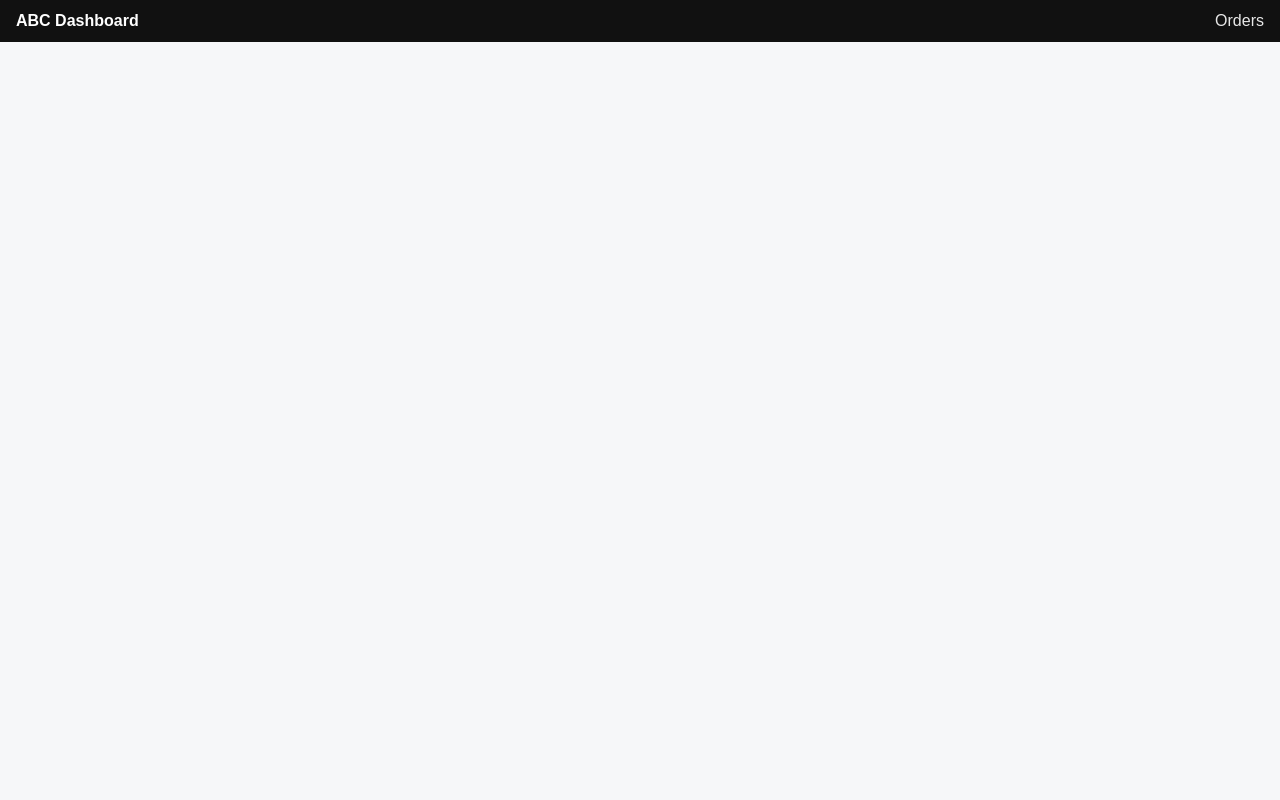
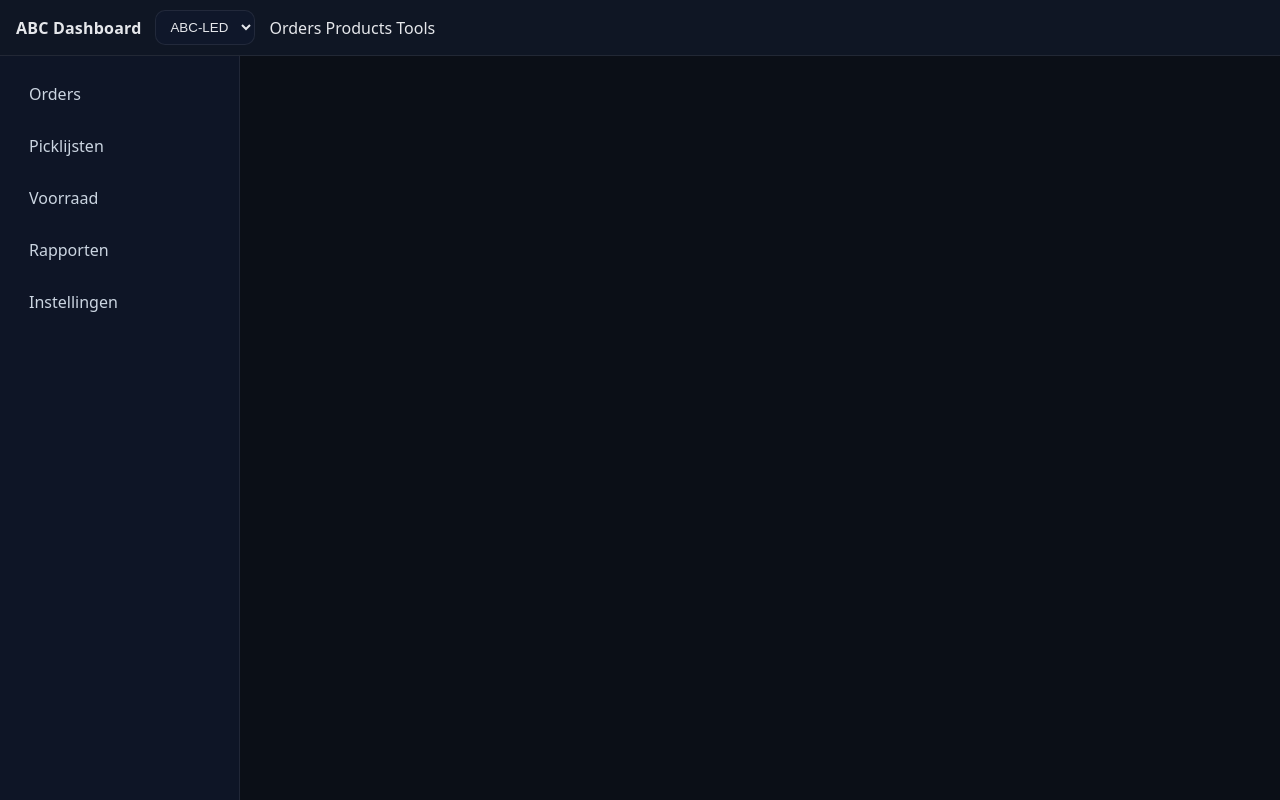
Before and after one commit to IamMurdyy/abc-dashboard, a FastAPI app: template app/templates/base.html in a window 1280 px wide. Run offline with FastAPI, Linux system fonts and the light colour scheme; the template is opened without the code that fills it, so the values that code supplies are empty; parts of the project's set-up code (start-up, migrations or seed data) failed here and were passed over.

Commit message:
feat: add topbar + sidebar layout (multi-shop ready)

```diff
--- a/app/static/style.css
+++ b/app/static/style.css
@@ -1,11 +1,212 @@
-body { font-family: Arial, sans-serif; margin: 0; background: #f6f7f9; color: #111; }
-.topbar { background: #111; color: #fff; padding: 12px 16px; display:flex; align-items:center; justify-content:space-between; }
-.brand { font-weight: 700; }
-.nav a { color:#fff; text-decoration:none; margin-left:12px; opacity:0.9; }
-.nav a:hover { opacity:1; }
-.container { padding: 16px; }
+:root{
+  --bg: #0b0f17;
+  --panel: #111827;
+  --panel-2: #0f172a;
+  --text: #e5e7eb;
+  --muted: #9ca3af;
+  --border: rgba(255,255,255,0.08);
+  --accent: #60a5fa;
+}
 
-table { width: 100%; border-collapse: collapse; background: #fff; border-radius: 10px; overflow: hidden; }
-th, td { text-align: left; padding: 10px 12px; border-bottom: 1px solid #eee; }
-th { background: #fafafa; }
-tr:hover td { background: #fcfcfc; }
+*{ box-sizing:border-box; }
+html,body{ height:100%; }
+
+body{
+  margin:0;
+  font-family: ui-sans-serif, system-ui, -apple-system, Segoe UI, Roboto, Arial, "Noto Sans", "Apple Color Emoji","Segoe UI Emoji";
+  background: var(--bg);
+  color: var(--text);
+}
+
+a{ color: inherit; text-decoration: none; }
+
+.sr-only{
+  position:absolute;
+  width:1px; height:1px;
+  padding:0; margin:-1px;
+  overflow:hidden;
+  clip:rect(0,0,0,0);
+  white-space:nowrap; border:0;
+}
+
+/* ===== Layout ===== */
+
+.layout{
+  display: grid;
+  grid-template-columns: 240px 1fr;
+  min-height: calc(100vh - 56px);
+}
+
+.sidebar{
+  background: rgba(15,23,42,0.85);
+  border-right: 1px solid var(--border);
+  padding: 16px;
+}
+
+.nav{
+  display: flex;
+  flex-direction: column;
+  gap: 8px;
+}
+
+.nav a{
+  color: #cbd5e1;
+  padding: 10px 12px;
+  border-radius: 10px;
+  border: 1px solid transparent;
+  transition: background 0.15s ease, border-color 0.15s ease, opacity 0.15s ease;
+}
+
+.nav a:hover{
+  background: rgba(255,255,255,0.05);
+  border-color: var(--border);
+}
+
+.nav a.active{
+  background: rgba(96,165,250,0.15);
+  border-color: rgba(96,165,250,0.35);
+  color: var(--text);
+  font-weight: 650;
+}
+
+.container{
+  max-width: 1200px;
+  margin: 0 auto;
+  padding: 18px 16px 32px;
+}
+
+/* ===== Topbar ===== */
+
+.topbar{
+  position: sticky;
+  top: 0;
+  z-index: 10;
+  display:flex;
+  align-items:center;
+  justify-content:space-between;
+  padding: 12px 16px;
+  background: rgba(17,24,39,0.85);
+  backdrop-filter: blur(10px);
+  border-bottom: 1px solid var(--border);
+  height: 56px;
+}
+
+.topbar-left{
+  display:flex;
+  align-items:center;
+  gap: 14px;
+  min-width: 0;
+}
+
+.brand{
+  font-weight: 800;
+  letter-spacing: .2px;
+  white-space: nowrap;
+}
+
+.topbar-right{
+  display:flex;
+  align-items:center;
+  gap: 10px;
+}
+
+.shop-switcher select{
+  background: var(--panel-2);
+  color: var(--text);
+  border: 1px solid var(--border);
+  border-radius: 10px;
+  padding: 8px 10px;
+  outline: none;
+}
+
+.shop-switcher select:focus{
+  border-color: rgba(96,165,250,0.6);
+  box-shadow: 0 0 0 3px rgba(96,165,250,0.15);
+}
+
+/* ===== Page header ===== */
+
+.page-header{
+  display:flex;
+  align-items:flex-start;
+  justify-content:space-between;
+  gap: 16px;
+  margin-bottom: 14px;
+}
+
+.page-header h1{
+  margin: 0 0 6px 0;
+  font-size: 22px;
+}
+
+.muted{
+  color: var(--muted);
+  font-size: 13px;
+  margin: 0;
+}
+
+.actions{
+  display:flex;
+  gap: 8px;
+  align-items:center;
+}
+
+/* ===== Buttons ===== */
+
+.btn{
+  border: 1px solid var(--border);
+  background: rgba(255,255,255,0.04);
+  color: var(--text);
+  padding: 9px 12px;
+  border-radius: 10px;
+  cursor: pointer;
+  transition: opacity .15s ease, transform .05s ease, border-color .15s ease;
+}
+
+.btn:hover{
+  opacity: 0.9;
+  border-color: rgba(255,255,255,0.16);
+}
+
+.btn:active{
+  transform: translateY(1px);
+}
+
+.btn.primary{
+  background: rgba(96,165,250,0.18);
+  border-color: rgba(96,165,250,0.45);
+}
+
+/* ===== Table ===== */
+
+.table-wrap{
+  overflow-x: auto;
+  background: rgba(17,24,39,0.55);
+  border: 1px solid var(--border);
+  border-radius: 14px;
+  padding: 6px;
+}
+
+table{
+  width:100%;
+  border-collapse: collapse;
+  border-radius: 12px;
+  overflow:hidden;
+}
+
+th, td{
+  text-align:left;
+  padding: 12px 12px;
+  border-bottom: 1px solid var(--border);
+  white-space: nowrap;
+}
+
+thead th{
+  font-size: 13px;
+  color: var(--muted);
+  background: rgba(15,23,42,0.75);
+}
+
+tbody tr:hover{
+  background: rgba(255,255,255,0.03);
+}
--- a/app/templates/base.html
+++ b/app/templates/base.html
@@ -3,7 +3,7 @@
   <head>
     <meta charset="utf-8" />
     <meta name="viewport" content="width=device-width,initial-scale=1" />
-    <title>ABC Dashboard</title>
+    <title>{% block title %}ABC Dashboard{% endblock %}</title>
 
     <link rel="stylesheet" href="/static/style.css" />
 
@@ -16,15 +16,72 @@
   </head>
 
   <body>
+    <!-- ===== Topbar (globaal) ===== -->
     <header class="topbar">
-      <div class="brand">ABC Dashboard</div>
-      <nav class="nav">
-        <a href="/orders">Orders</a>
-      </nav>
+      <div class="topbar-left">
+        <div class="brand">ABC Dashboard</div>
+
+        <!-- Shop switcher -->
+        <div class="shop-switcher">
+          <label class="sr-only" for="shop">Shop</label>
+          <select
+            id="shop"
+            name="shop"
+            onchange="if(this.value){ window.location.href = this.value; }"
+          >
+            {# Verwacht: shops = [{key:'abc-led', name:'ABC-LED', href:'/orders?shop=abc-led'}, ...] #}
+            {% if shops %}
+              {% for s in shops %}
+                <option value="{{ s.href }}" {% if active_shop == s.key %}selected{% endif %}>
+                  {{ s.name }}
+                </option>
+              {% endfor %}
+            {% else %}
+              <option value="/orders" selected>ABC-LED</option>
+            {% endif %}
+          </select>
+        </div>
+
+        <!-- Top tabs (globaal) -->
+        <nav class="topnav" aria-label="Hoofdmenu">
+          <a
+            href="/orders{% if active_shop %}?shop={{ active_shop }}{% endif %}"
+            class="{% if active_page == 'orders' %}active{% endif %}"
+          >Orders</a>
+
+          <!-- later -->
+          <a href="#" class="disabled" title="Komt later">Products</a>
+          <a href="#" class="disabled" title="Komt later">Tools</a>
+        </nav>
+      </div>
+
+      <div class="topbar-right">
+        {% block top_actions %}{% endblock %}
+      </div>
     </header>
 
-    <main class="container">
-      {% block content %}{% endblock %}
-    </main>
+    <!-- ===== Dashboard layout: sidebar + content ===== -->
+    <div class="layout">
+      <aside class="sidebar">
+        <nav class="nav" aria-label="Shop menu">
+          {# Shop-specifieke links (nu vooral ABC-LED) #}
+          <a
+            href="/orders{% if active_shop %}?shop={{ active_shop }}{% endif %}"
+            class="{% if active_page == 'orders' %}active{% endif %}"
+          >Orders</a>
+
+          <!-- later: shop-specifieke pagina's -->
+          <a href="#" class="disabled" title="Komt later">Picklijsten</a>
+          <a href="#" class="disabled" title="Komt later">Voorraad</a>
+          <a href="#" class="disabled" title="Komt later">Rapporten</a>
+          <a href="#" class="disabled" title="Komt later">Instellingen</a>
+        </nav>
+      </aside>
+
+      <main class="container">
+        {% block content %}{% endblock %}
+      </main>
+    </div>
+
   </body>
 </html>
```
